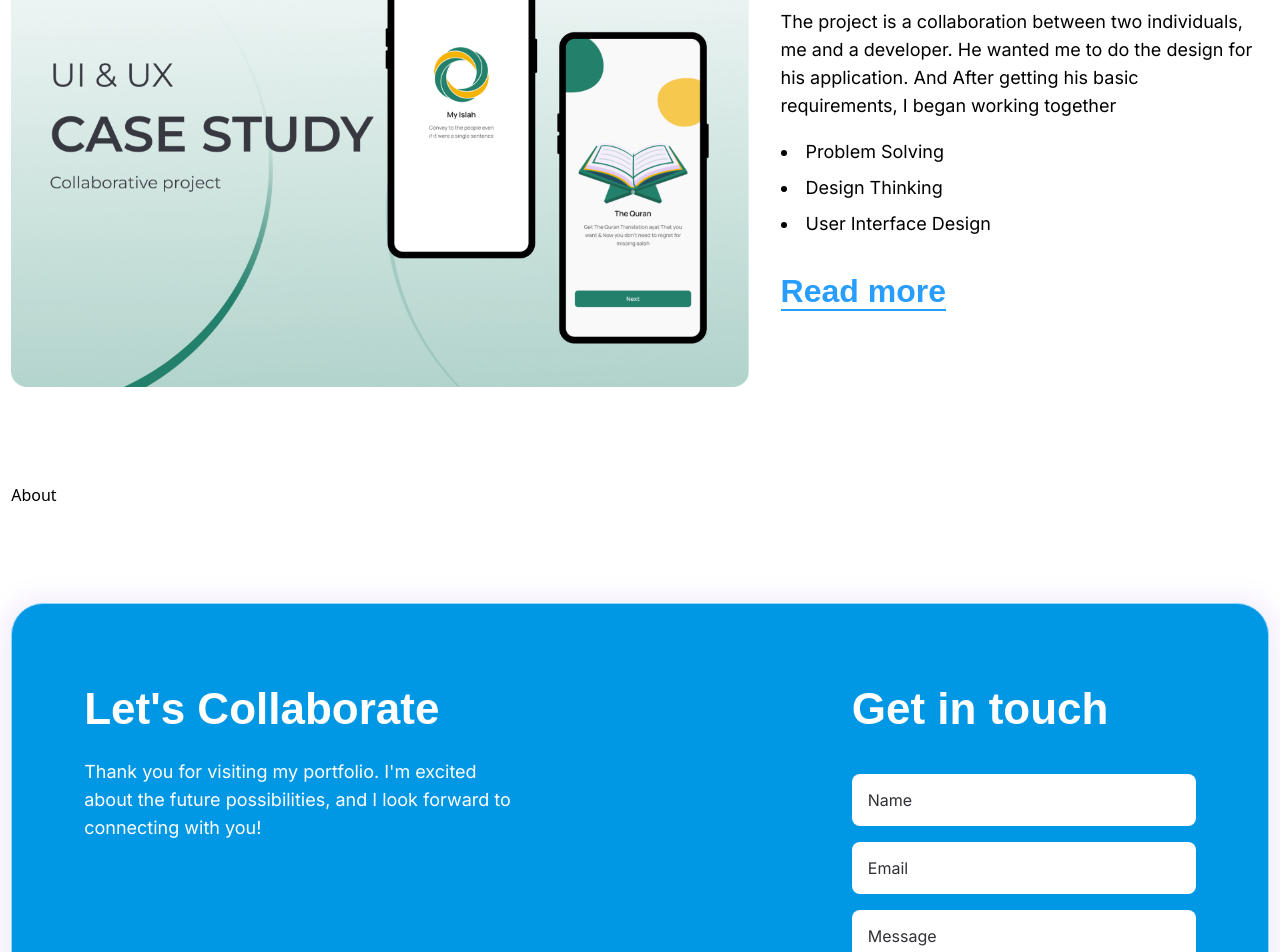
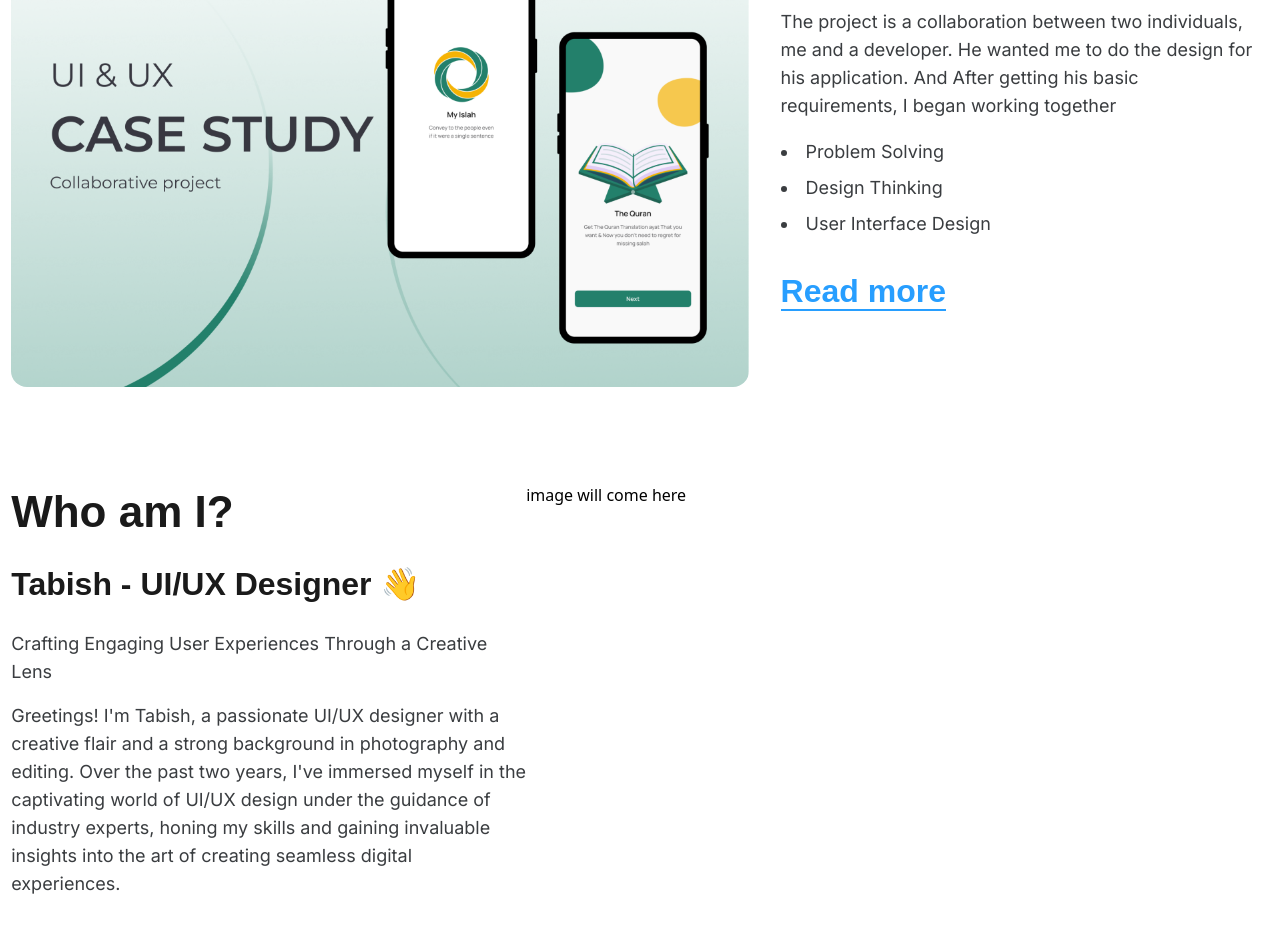
Before and after one commit to tabishvisuals/tabishvisuals-portfolio, a React (Vite) app: page / in a window 1280 px wide. Shown: the part 1940-2892 px from the top of the page. Built offline with nearby package versions, Linux system fonts and the light colour scheme; a web font is replaced by a local one.

Commit message:
working on about section

```diff
--- a/src/components/work-card/index.jsx
+++ b/src/components/work-card/index.jsx
@@ -9,8 +9,10 @@ function WorkCard(props) {
         <h2 className="text-secondary font-normal font-grotesque text-[2.75rem] leading-[3.5rem] mb-2">
           {title}
         </h2>
-        <p className="font-inter text-lg mb-[1.125rem]">{description}</p>
-        <ul className="font-inter text-lg capitalize flex gap-2 flex-col list-inside list-disc mb-8">
+        <p className="font-inter text-lg mb-[1.125rem] text-[#3A3D40]">
+          {description}
+        </p>
+        <ul className="font-inter text-lg capitalize flex gap-2 flex-col list-inside list-disc mb-8 text-[#3A3D40]">
           {points.map((p, i) => (
             <li key={p + i}>{p}</li>
           ))}
--- a/src/pages/home/about.jsx
+++ b/src/pages/home/about.jsx
@@ -1,7 +1,32 @@
 import Container from "../../components/container";
 
 function About() {
-  return <Container className="mb-24">About</Container>;
+  return (
+    <Container className="mb-24">
+      <div className="w-full flex">
+        <div className="max-w-[32.1875rem]">
+          <h2 className="font-grotesque text-[2.75rem] font-bold leading-[3.575rem] text-secondary mb-4">
+            Who am I?
+          </h2>
+          <h2 className="font-grotesque text-[2rem] font-bold leading-[3.575rem] text-secondary mb-4">
+            Tabish - UI/UX Designer 👋
+          </h2>
+          <p className="font-inter text-[#3A3D40] text-lg mb-4">
+            Crafting Engaging User Experiences Through a Creative Lens
+          </p>
+          <p className="font-inter text-lg text-[#3A3D40]">
+            Greetings! I&apos;m Tabish, a passionate UI/UX designer with a
+            creative flair and a strong background in photography and editing.
+            Over the past two years, I&apos;ve immersed myself in the
+            captivating world of UI/UX design under the guidance of industry
+            experts, honing my skills and gaining invaluable insights into the
+            art of creating seamless digital experiences.
+          </p>
+        </div>
+        <div className="flex-1">image will come here</div>
+      </div>
+    </Container>
+  );
 }
 
 export default About;
```
